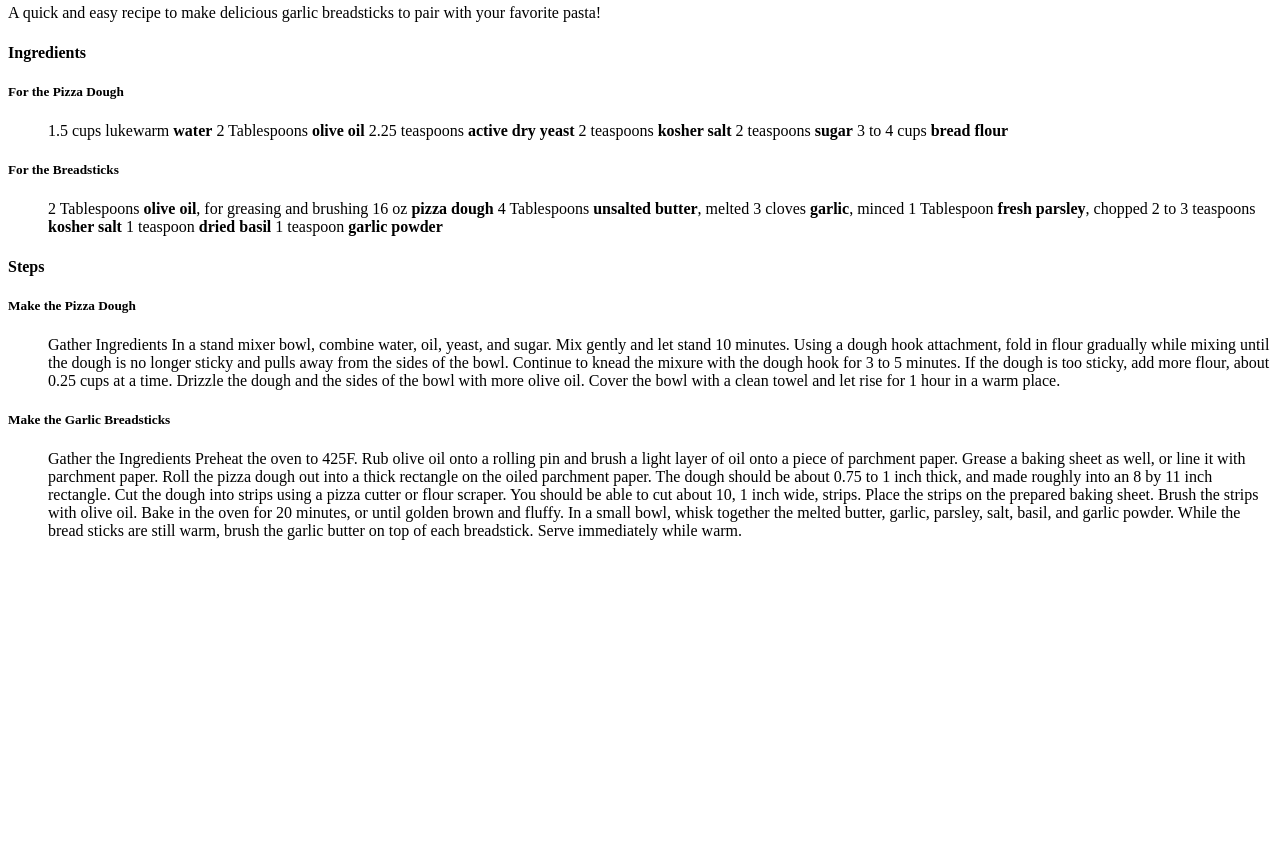
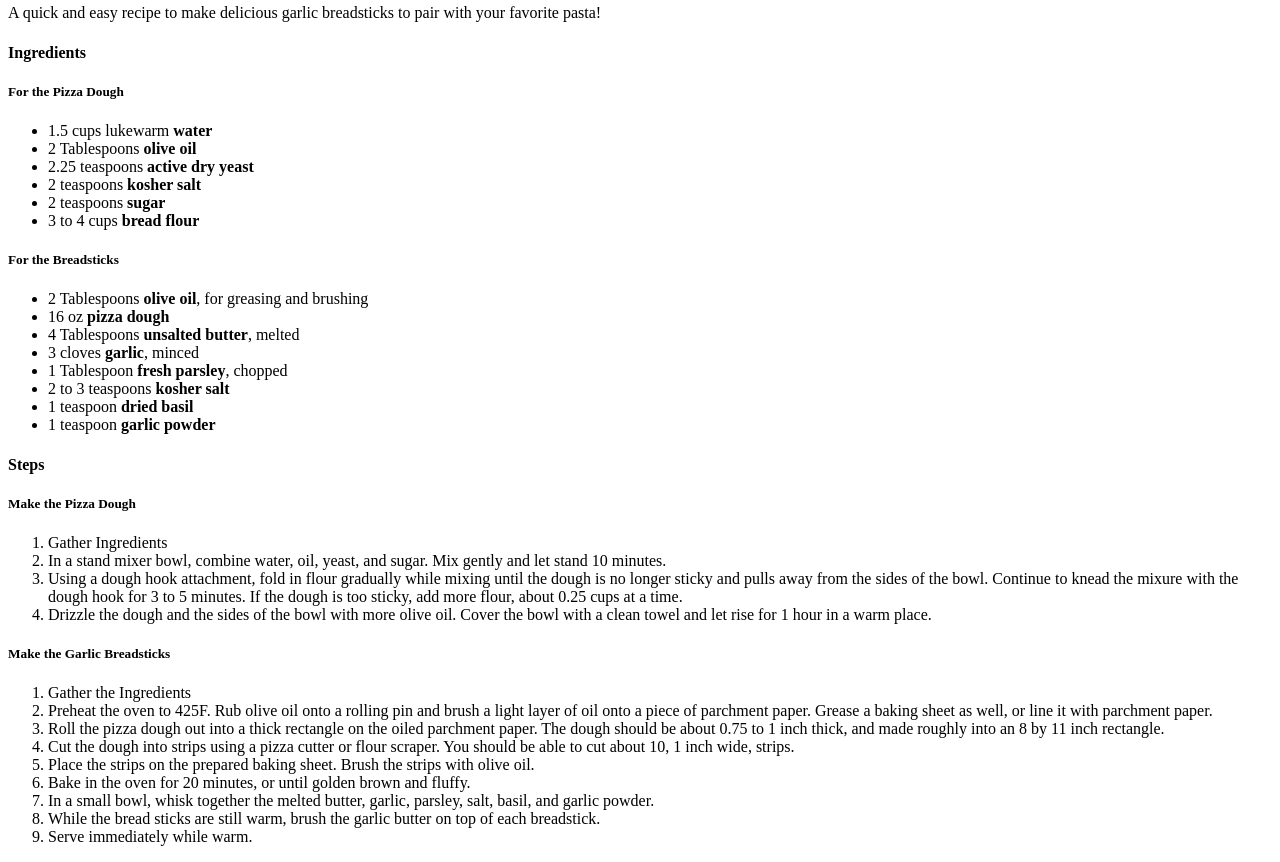
Before and after one commit to acrimm22/odin-recipes, a plain HTML site: page recipes/garlic_breadsticks.html in a window 1280 px wide. Shown: the part 1140-2002 px from the top of the page. Before the commit the page ends 1696 px from the top, so only its background shows below. Drawn offline with Linux system fonts and the light colour scheme.

Commit message:
Edit all list item elements in breadsticks

```diff
--- a/recipes/garlic_breadsticks.html
+++ b/recipes/garlic_breadsticks.html
@@ -13,73 +13,73 @@
             <h4>Ingredients</h4>
                 <h5>For the Pizza Dough</h5>
                 <ul>
-                    <il>1.5 cups lukewarm <strong>water</strong></il>
-                    <il>2 Tablespoons <strong>olive oil</strong></il>
-                    <il>2.25 teaspoons <strong>active dry yeast</strong></il>
-                    <il>2 teaspoons <strong>kosher salt</strong></il>
-                    <il>2 teaspoons <strong>sugar</strong></il>
-                    <il>3 to 4 cups <strong>bread flour</strong></il>
+                    <li>1.5 cups lukewarm <strong>water</strong></li>
+                    <li>2 Tablespoons <strong>olive oil</strong></li>
+                    <li>2.25 teaspoons <strong>active dry yeast</strong></li>
+                    <li>2 teaspoons <strong>kosher salt</strong></li>
+                    <li>2 teaspoons <strong>sugar</strong></li>
+                    <li>3 to 4 cups <strong>bread flour</strong></li>
                 </ul>
                 <h5>For the Breadsticks</h5>
                 <ul>
-                    <il>2 Tablespoons <strong>olive oil</strong>, for greasing and brushing</il>
-                    <il>16 oz <strong>pizza dough</strong></il>
-                    <il>4 Tablespoons <strong>unsalted butter</strong>, melted</il>
-                    <il>3 cloves <strong>garlic</strong>, minced</il>
-                    <il>1 Tablespoon <strong>fresh parsley</strong>, chopped</il>
-                    <il>2 to 3 teaspoons <strong>kosher salt</strong></il>
-                    <il>1 teaspoon <strong>dried basil</strong></il>
-                    <il>1 teaspoon <strong>garlic powder</strong></il>
+                    <li>2 Tablespoons <strong>olive oil</strong>, for greasing and brushing</li>
+                    <li>16 oz <strong>pizza dough</strong></li>
+                    <li>4 Tablespoons <strong>unsalted butter</strong>, melted</li>
+                    <li>3 cloves <strong>garlic</strong>, minced</li>
+                    <li>1 Tablespoon <strong>fresh parsley</strong>, chopped</li>
+                    <li>2 to 3 teaspoons <strong>kosher salt</strong></li>
+                    <li>1 teaspoon <strong>dried basil</strong></li>
+                    <li>1 teaspoon <strong>garlic powder</strong></li>
                 </ul>
             <h4>Steps</h4>
                 <h5>Make the Pizza Dough</h5>
                 <ol>
-                    <il>Gather Ingredients</il>
-                    <il>In a stand mixer bowl, combine water, oil, yeast,
+                    <li>Gather Ingredients</li>
+                    <li>In a stand mixer bowl, combine water, oil, yeast,
                         and sugar. Mix gently and let stand 10 minutes.
-                    </il>
-                    <il>Using a dough hook attachment, fold in flour gradually
+                    </li>
+                    <li>Using a dough hook attachment, fold in flour gradually
                         while mixing until the dough is no longer sticky and
                         pulls away from the sides of the bowl. Continue to knead
                         the mixure with the dough hook for 3 to 5 minutes. If
                         the dough is too sticky, add more flour, about 0.25 cups
                         at a time.
-                    </il>
-                    <il>Drizzle the dough and the sides of the bowl with more
+                    </li>
+                    <li>Drizzle the dough and the sides of the bowl with more
                         olive oil. Cover the bowl with a clean towel and let
                         rise for 1 hour in a warm place.
-                    </il>
+                    </li>
                 </ol>
                 <h5>Make the Garlic Breadsticks</h5>
                 <ol>
-                    <il>Gather the Ingredients</il>
-                    <il>Preheat the oven to 425F. Rub olive oil onto a rolling
+                    <li>Gather the Ingredients</li>
+                    <li>Preheat the oven to 425F. Rub olive oil onto a rolling
                         pin and brush a light layer of oil onto a piece of
                         parchment paper. Grease a baking sheet as well, or line
                         it with parchment paper.
-                    </il>
-                    <il>Roll the pizza dough out into a thick rectangle on
+                    </li>
+                    <li>Roll the pizza dough out into a thick rectangle on
                         the oiled parchment paper. The dough should be about
                         0.75 to 1 inch thick, and made roughly into an
                         8 by 11 inch rectangle.
-                    </il>
-                    <il>Cut the dough into strips using a pizza cutter or
+                    </li>
+                    <li>Cut the dough into strips using a pizza cutter or
                         flour scraper. You should be able to cut about 10, 1
                         inch wide, strips.
-                    </il>
-                    <il>Place the strips on the prepared baking sheet.
+                    </li>
+                    <li>Place the strips on the prepared baking sheet.
                         Brush the strips with olive oil.
-                    </il>
-                    <il>Bake in the oven for 20 minutes, or until golden
+                    </li>
+                    <li>Bake in the oven for 20 minutes, or until golden
                         brown and fluffy.
-                    </il>
-                    <il>In a small bowl, whisk together the melted butter,
+                    </li>
+                    <li>In a small bowl, whisk together the melted butter,
                         garlic, parsley, salt, basil, and garlic powder.
-                    </il>
-                    <il>While the bread sticks are still warm, brush the garlic
+                    </li>
+                    <li>While the bread sticks are still warm, brush the garlic
                         butter on top of each breadstick.
-                    </il>
-                    <il>Serve immediately while warm.</il>
+                    </li>
+                    <li>Serve immediately while warm.</li>
                 </ol>
         </body>
 
```
